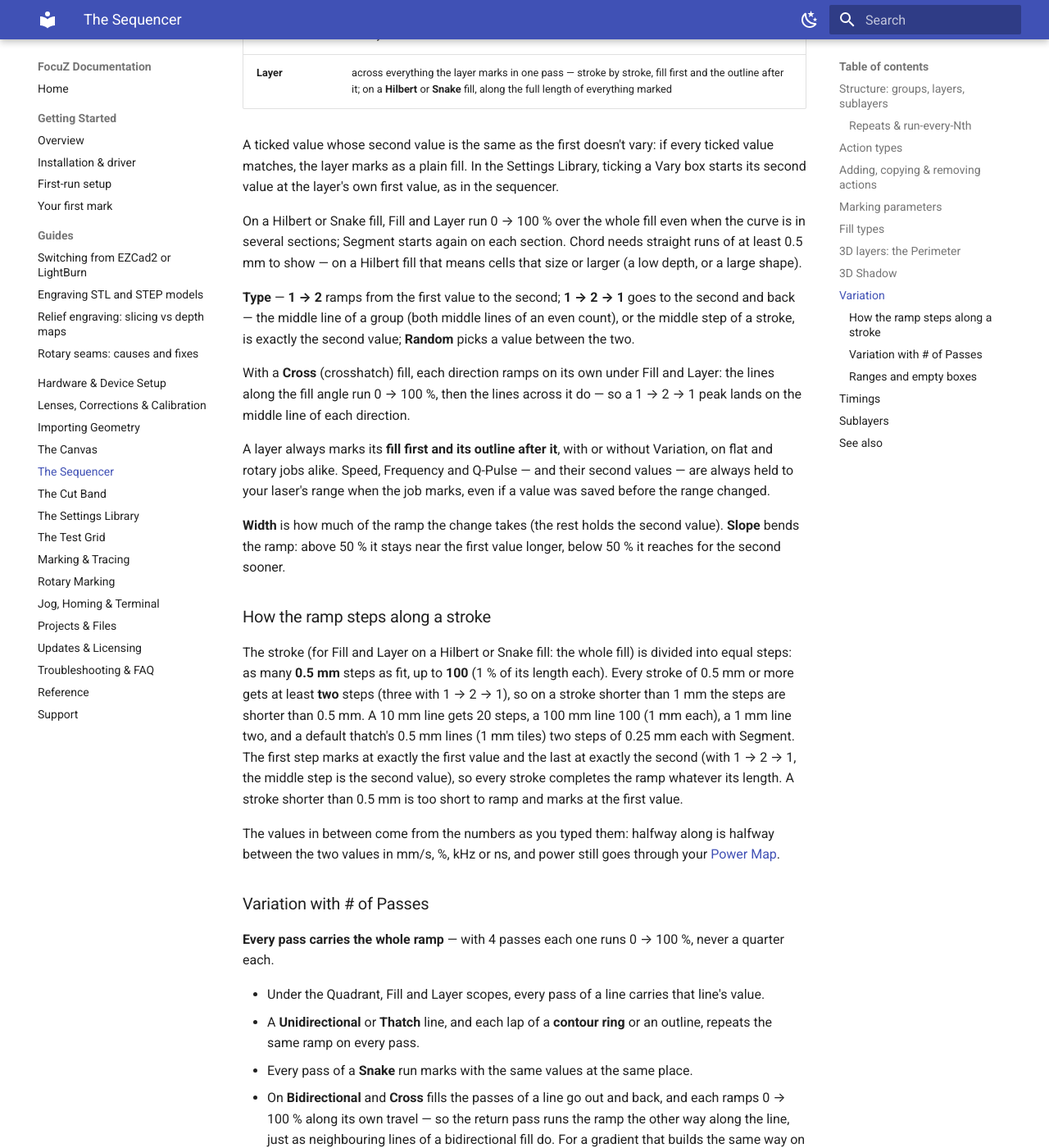
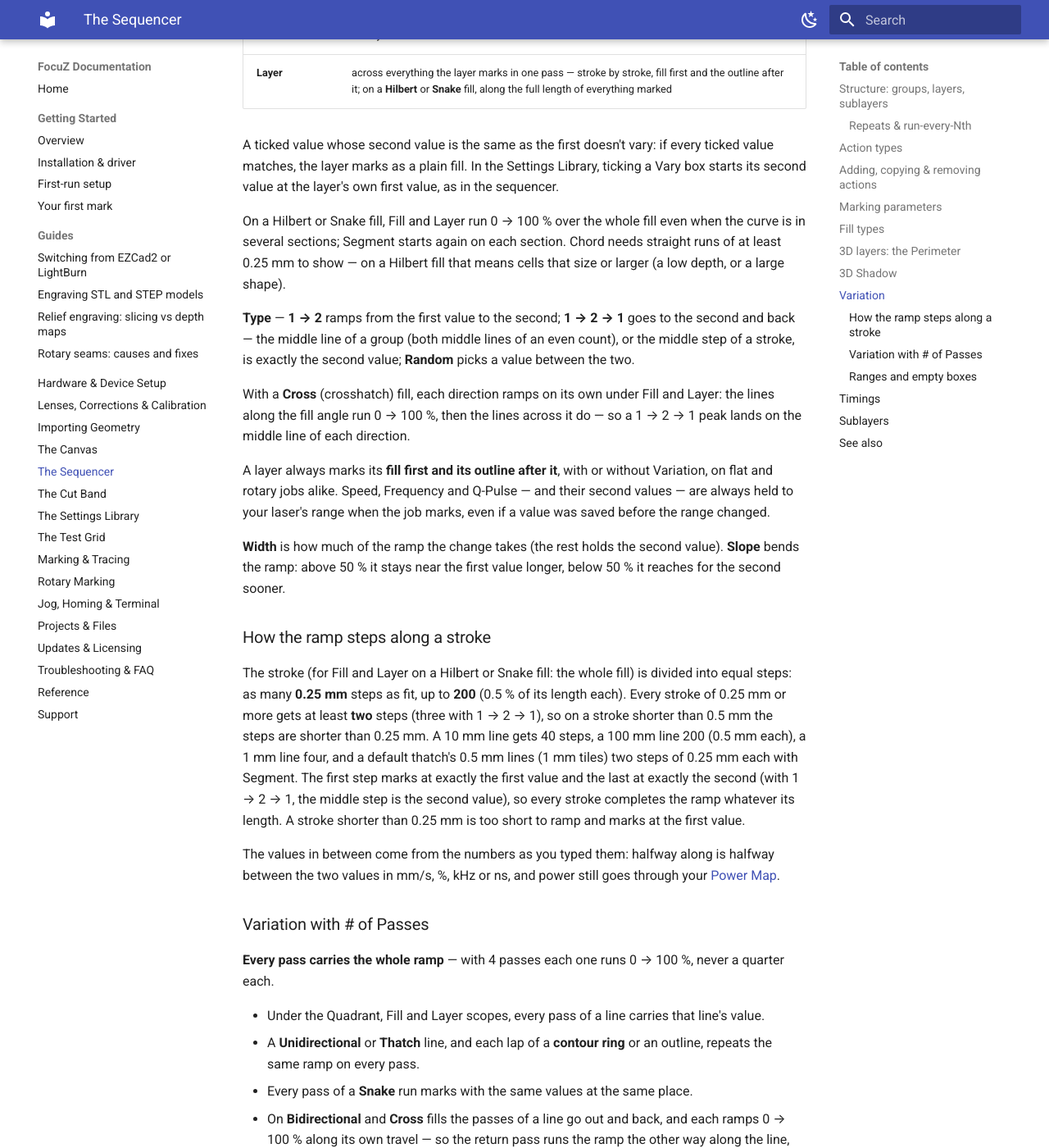
Before and after one commit to Lokahi-Shop/focuz-docs, an MkDocs documentation site: the page built from docs/sequencer.md, in a window 1280 px wide and 1400 px high, scrolled down 6575 px. Shown: the whole window at 82% size. Built offline with MkDocs 1.6.1 and Material for MkDocs 9.7.7, drawn with Linux system fonts in a browser that asks for light colours.

Commit message:
Variation steps: 0.5 % of the stroke, never under 0.25 mm (up to 200 steps)
Co-Authored-By: Claude Opus 5.5 <noreply@anthropic.com>

```diff
--- a/docs/sequencer.md
+++ b/docs/sequencer.md
@@ -236,7 +236,7 @@ layer marks as a plain fill. In the Settings Library, ticking a Vary box starts
 layer's own first value, as in the sequencer.
 
 On a Hilbert or Snake fill, Fill and Layer run 0 → 100 % over the whole fill even when the curve is in
-several sections; Segment starts again on each section. Chord needs straight runs of at least 0.5 mm
+several sections; Segment starts again on each section. Chord needs straight runs of at least 0.25 mm
 to show — on a Hilbert fill that means cells that size or larger (a low depth, or a large shape).
 
 **Type** — **1 → 2** ramps from the first value to the second; **1 → 2 → 1** goes to the second and
@@ -257,12 +257,12 @@ the ramp: above 50 % it stays near the first value longer, below 50 % it reaches
 ### How the ramp steps along a stroke
 
 The stroke (for Fill and Layer on a Hilbert or Snake fill: the whole fill) is divided into equal steps:
-as many **0.5 mm** steps as fit, up to **100** (1 % of its length each). Every stroke of 0.5 mm or more
-gets at least **two** steps (three with 1 → 2 → 1), so on a stroke shorter than 1 mm the steps are shorter
-than 0.5 mm. A 10 mm line gets 20 steps, a 100 mm line 100 (1 mm each), a 1 mm line two, and a default
+as many **0.25 mm** steps as fit, up to **200** (0.5 % of its length each). Every stroke of 0.25 mm or more
+gets at least **two** steps (three with 1 → 2 → 1), so on a stroke shorter than 0.5 mm the steps are shorter
+than 0.25 mm. A 10 mm line gets 40 steps, a 100 mm line 200 (0.5 mm each), a 1 mm line four, and a default
 thatch's 0.5 mm lines (1 mm tiles) two steps of 0.25 mm each with Segment. The first step marks at exactly the first value and
 the last at exactly the second (with 1 → 2 → 1, the middle step is the second value), so every stroke
-completes the ramp whatever its length. A stroke shorter than 0.5 mm is too short to ramp and marks at
+completes the ramp whatever its length. A stroke shorter than 0.25 mm is too short to ramp and marks at
 the first value.
 
 The values in between come from the numbers as you typed them: halfway along is halfway between the
```
